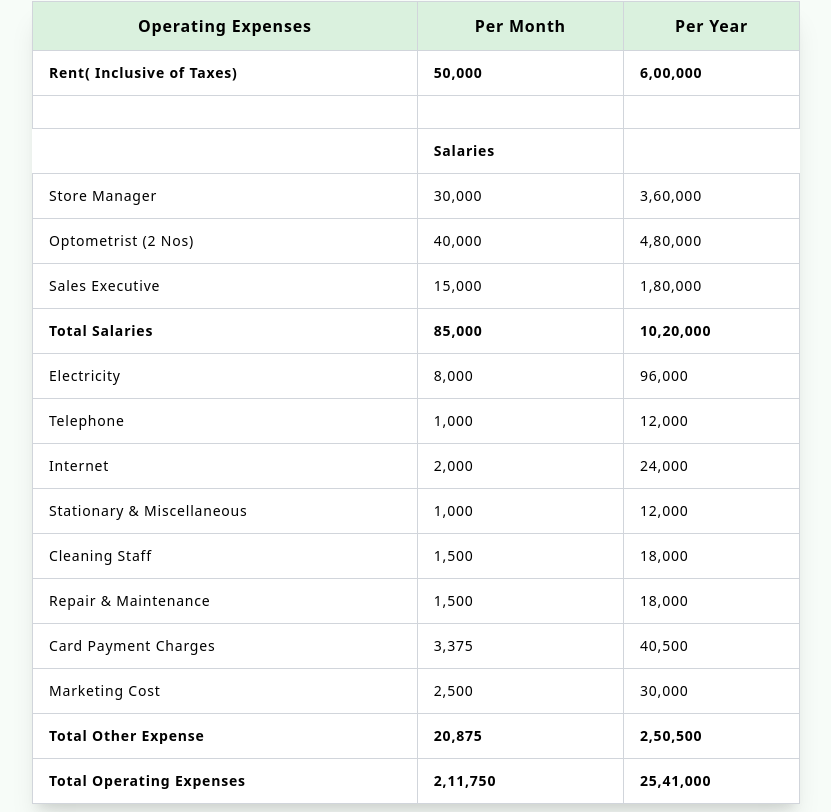
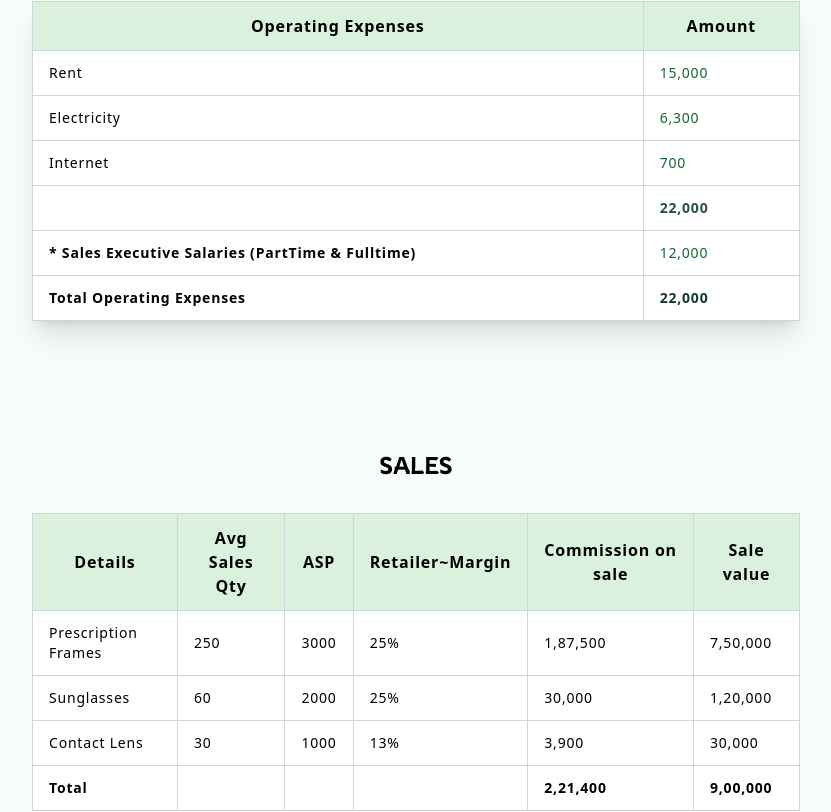
Before and after one commit to sandeshshinde30/voguevisionventures, a React (Vite) app: page / in a window 1280 px wide. Shown: the part 1376-2188 px from the top of the page, without its empty margins (224-1055 px from the left). Built offline with nearby package versions, Linux system fonts and the light colour scheme.

Commit message:
Operational Cost

```diff
--- a/src/components/contactUs.jsx
+++ b/src/components/contactUs.jsx
@@ -28,7 +28,7 @@ export default function ContactUs() {
 
         {/* Content Below Header */}
         <div className="pt-20"> {/* Adjust padding based on header height */}
-          <h1 className="rowdies font-thin text-center text-2xl mt-5 text-dark-green">
+          <h1 className="rowdies font-thin text-center text-2xl mt-16 text-dark-green">
             CONTACT US
           </h1>
           <div className="flex w-full mt-2 justify-center">
--- a/src/components/opex.jsx
+++ b/src/components/opex.jsx
@@ -2,32 +2,28 @@ import React from "react";
 import "../css/header.css";
 
 export default function Opex() {
-  // Table data as an array of objects
+
   const opexData = [
-    { operatingExpenses: "Store Manager", perMonth: "30,000", perYear: "3,60,000" },
-    { operatingExpenses: "Optometrist (2 Nos)", perMonth: "40,000", perYear: "4,80,000" },
-    { operatingExpenses: "Sales Executive", perMonth: "15,000", perYear: "1,80,000" },
-    { operatingExpenses: "Total Salaries", perMonth: "85,000", perYear: "10,20,000" },
-    { operatingExpenses: "Electricity", perMonth: "8,000", perYear: "96,000" },
-    { operatingExpenses: "Telephone", perMonth: "1,000", perYear: "12,000" },
-    { operatingExpenses: "Internet", perMonth: "2,000", perYear: "24,000" },
-    { operatingExpenses: "Stationary & Miscellaneous", perMonth: "1,000", perYear: "12,000" },
-    { operatingExpenses: "Cleaning Staff", perMonth: "1,500", perYear: "18,000" },
-    { operatingExpenses: "Repair & Maintenance", perMonth: "1,500", perYear: "18,000" },
-    { operatingExpenses: "Card Payment Charges", perMonth: "3,375", perYear: "40,500" },
-    { operatingExpenses: "Marketing Cost", perMonth: "2,500", perYear: "30,000" },
-    { operatingExpenses: "Total Other Expense", perMonth: "20,875", perYear: "2,50,500" },
+    { operatingExpenses: "Rent", price: "15,000"},
+    { operatingExpenses: "Electricity", price: "6,300"},
+    { operatingExpenses: "Internet", price: "700"},
   ];
 
+  const newObj = {
+    operatingExpenses: (
+        <strong>* Sales Executive Salaries (PartTime & Fulltime)</strong>
+    )
+    , price: "12,000"}
 
-
-  const totalOpexPerMonth = opexData.reduce(
-    (acc, item) => acc + parseInt(item.perMonth.replace(/,/g, "")),
+  const firstTotal = opexData.reduce(
+    (acc, item) => acc + parseInt(item.price.replace(/,/g, "")),
     0
   ).toLocaleString("en-IN");
 
-  const totalOpexPerYear = opexData.reduce(
-    (acc, item) => acc + parseInt(item.perYear.replace(/,/g, "")),
+  const updatedOpexData = [...opexData, newObj];
+
+  const secondTotal = updatedOpexData.reduce(
+    (acc, item) => acc + parseInt(item.price.replace(/,/g, "")),
     0
   ).toLocaleString("en-IN");
 
@@ -35,65 +31,47 @@ export default function Opex() {
     <>
       <div>
         <div>
-          <h1 className="rowdies2 lg:text-2xl text-xl text-center">OPEX</h1>
+          <h1 className="rowdies2 lg:text-2xl text-xl text-center">Operating Cost</h1>
         </div>
         <div className="flex w-full h-full items-center justify-center">
           <table className="mt-8 lg:w-3/5 w-[85%] bg-white shadow-xl tracking-wider">
             <thead className="bg-lighter-green text-md">
               <tr>
                 <th className="border border-gray-300 px-4 py-3">Operating Expenses</th>
-                <th className="border border-gray-300 px-4 py-3">Per Month</th>
-                <th className="border border-gray-300 px-4 py-3">Per Year</th>
-
+                <th className="border border-gray-300 px-4 py-3">Amount</th>
               </tr>
             </thead>
             <tbody className="text-sm">
-            <tr>
-                <td className="p-2 font-bold border border-gray-300 px-4 py-3">Rent( Inclusive of Taxes)</td>
-                <td className="p-2 font-bold border border-gray-300 px-4 py-3">50,000</td>
-                <td className="p-2 font-bold border border-gray-300 px-4 py-3">6,00,000</td>
+
+            {opexData.map((item, index) => (
+                <tr key={index}>
+                  <td className="p-2 border border-gray-300 px-4 py-3">{item.operatingExpenses}</td>
+                  <td className="p-2 border text-green-800 font-medium border-gray-300 px-4 py-3">
+                    {item.price}
+                  </td>
+                </tr>
+              ))}
+
+              <tr>
+              <td className="p-2 font-bold border border-gray-300 px-4 py-3"></td>
+
+              <td className="p-2 border font-bold text-dark-green border-gray-300 px-4 py-3">{firstTotal}</td>
 
               </tr>
-              <tr>
-              <td className="p-2 font-bold border border-gray-300 px-4 py-4"></td>
-                <td className="p-2 font-bold border border-gray-300 px-4 py-4"></td>
-                <td className="p-2 font-bold border border-gray-300 px-4 py-4"></td>
-              </tr>
-              <tr>
-                <td></td>
-                <td className="p-2 font-bold border border-gray-300 px-4 py-3">Salaries</td>
 
-              </tr>
-              {opexData.map((item, index) => (
-                    <tr key={index}>
-                    <td
-                        className={`p-2 border border-gray-300 px-4 py-3 ${
-                        index === 3 || index === 12 ? "font-bold" : ""
-                        }`}
-                    >
-                        {item.operatingExpenses}
-                    </td>
-                    <td
-                        className={`p-2 border border-gray-300 px-4 py-3 ${
-                        index === 3 || index === 12 ? "font-bold" : ""
-                        }`}
-                    >
-                        {item.perMonth}
-                    </td>
-                    <td
-                        className={`p-2 border border-gray-300 px-4 py-3 ${
-                        index === 3 || index === 12 ? "font-bold" : ""
-                        }`}
-                    >
-                        {item.perYear}
-                    </td>
-                    </tr>
 
-                ))}
+                <tr>
+                  <td className="p-2 border border-gray-300 px-4 py-3">{newObj.operatingExpenses}</td>
+                  <td className="p-2 border text-green-800 font-medium border-gray-300 px-4 py-3">
+                    {newObj.price}
+                  </td>
+                </tr>
+
+
               <tr>
                 <td className="p-2 font-bold border border-gray-300 px-4 py-3">Total Operating Expenses</td>
-                <td className="p-2 font-bold border border-gray-300 px-4 py-3">{totalOpexPerMonth}</td>
-                <td className="p-2 font-bold border border-gray-300 px-4 py-3">{totalOpexPerYear}</td>
+                <td className="p-2 font-bold border text-darker-green border-gray-300 px-4 py-3">{firstTotal}</td>
+
 
               </tr>
             </tbody>
```
